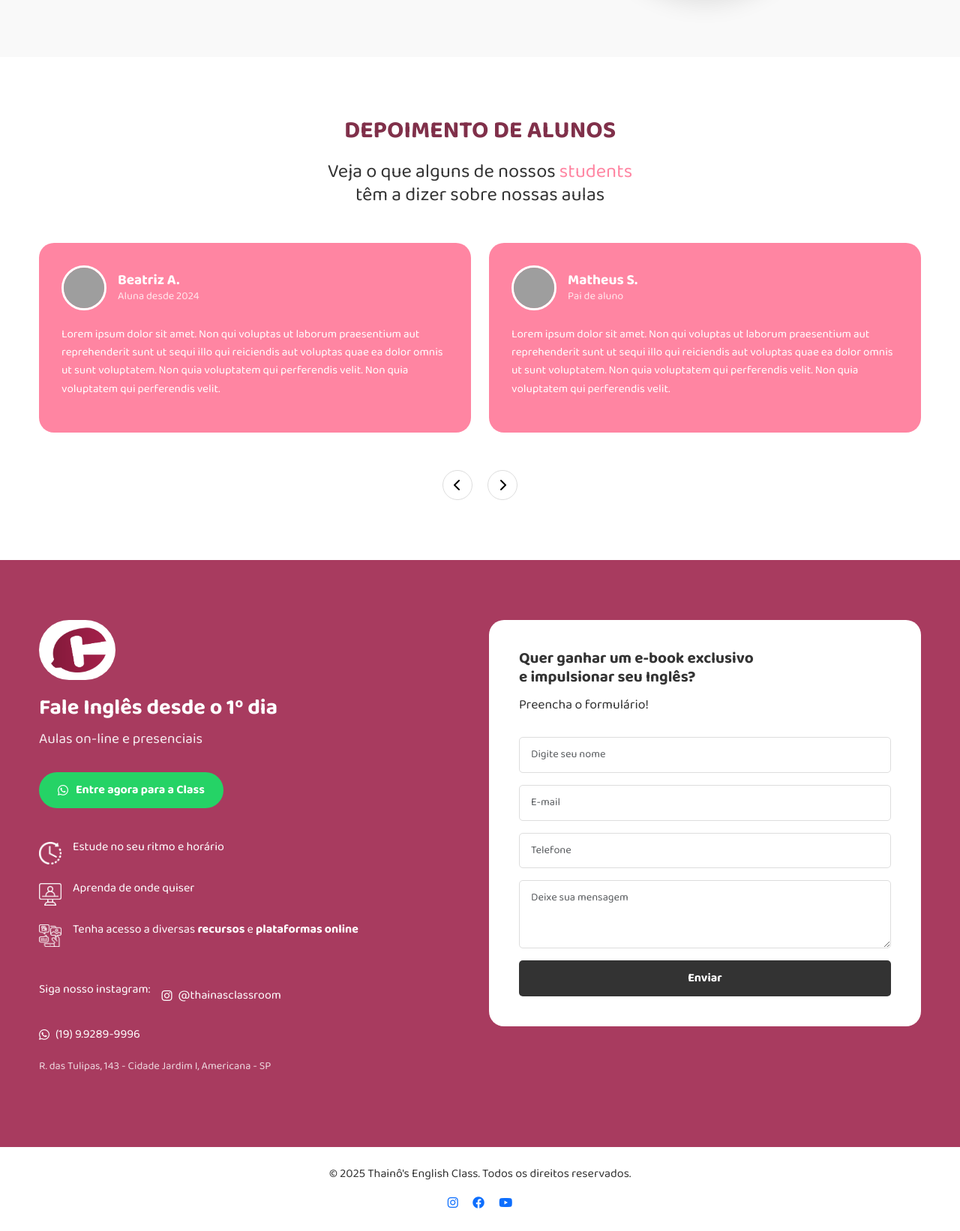
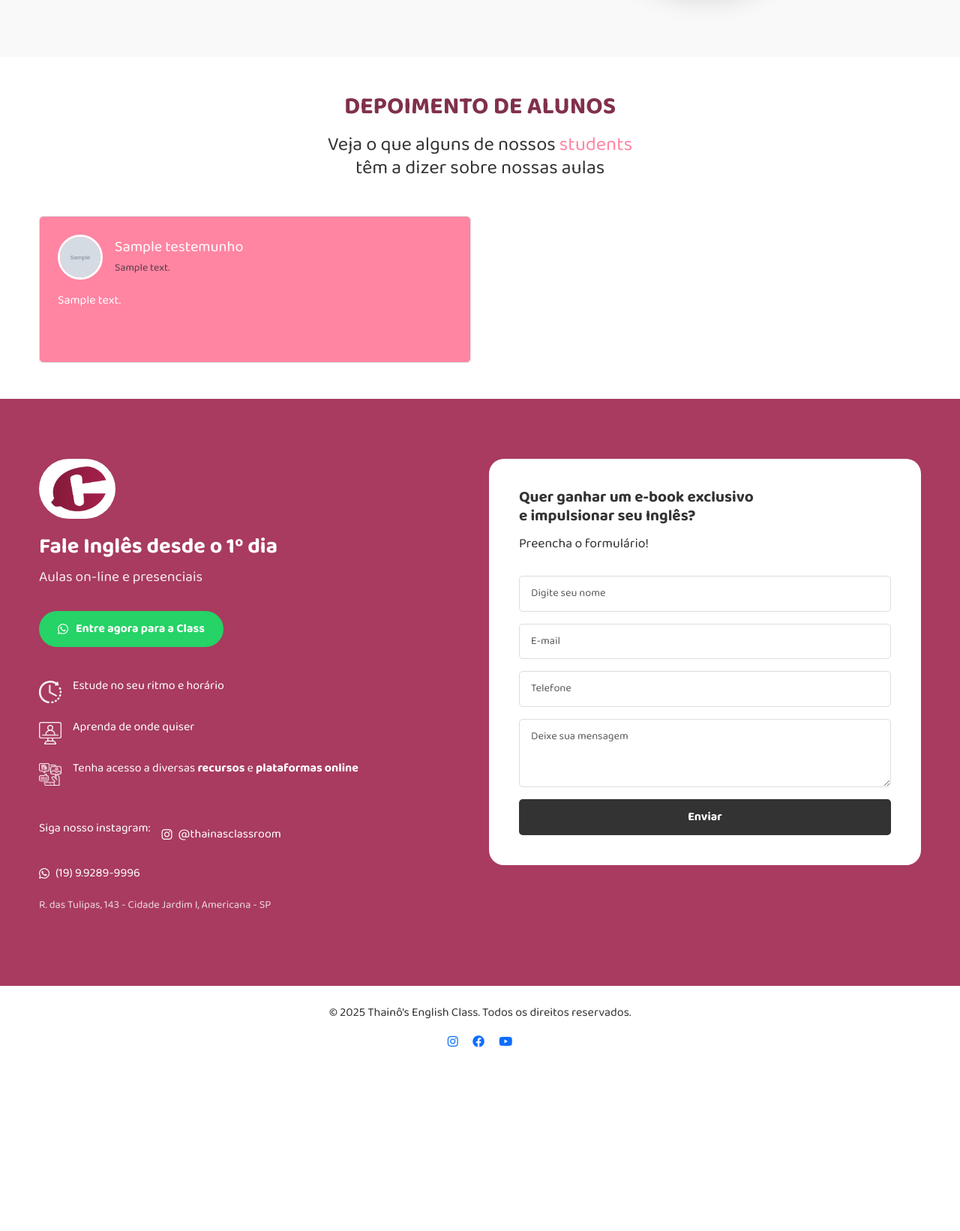
Before and after one commit to ropecual/univesp_projeto_integrador_1_CD, a Django app: page / in a window 1280 px wide. Shown: the part 2087-3729 px from the top of the page at 75% size. After the commit the page ends 3514 px from the top, so only its background shows below. Run offline with Django 5.2, Linux system fonts and the light colour scheme; tables that the repository leaves empty hold one stand-in row (Sample ...); grey boxes are pictures that could not be loaded.

Commit message:
Adição do Swipper para navegação dos testemunhos de forma dinâmica

```diff
--- a/main/models.py
+++ b/main/models.py
@@ -27,6 +27,6 @@ class MaterialPDF(models.Model):
 
 class Testemunhos(models.Model):
     nome = models.CharField(max_length=100)
-    texto_sobre = models.CharField(max_length=100)
+    texto_sobre = models.CharField(max_length=100, blank=True, null=True)
     descricao = models.TextField()
-    imagem = models.ImageField(upload_to='testemunhos/')
+    imagem = models.ImageField(upload_to='testemunhos/',blank=True, null=True)
--- a/main/views.py
+++ b/main/views.py
@@ -1,52 +1,59 @@
 from django.shortcuts import render, redirect
 from django.contrib import messages
-from .models import Visitante, MaterialPDF
+from .models import Visitante, MaterialPDF, Testemunhos
 from .forms import VisitanteForm
 from django.shortcuts import redirect
 from functools import wraps
 
+
 def require_session_email(view_func):
-    @wraps(view_func)
-    def _wrapped_view(request, *args, **kwargs):
-        # Verificar se há um email na sessão (indicando um cadastro recente)
-        if request.session.get('cadastro_email'):
-            return view_func(request, *args, **kwargs)
-        else:
-            messages.warning(request, "Por favor, preencha o cadastro para acessar os materiais.")
-            return redirect('landing_page')
-    return _wrapped_view
+	@wraps(view_func)
+	def _wrapped_view(request, *args, **kwargs):
+		# Verificar se há um email na sessão (indicando um cadastro recente)
+		if request.session.get('cadastro_email'):
+			return view_func(request, *args, **kwargs)
+		else:
+			messages.warning(request, "Por favor, preencha o cadastro para acessar os materiais.")
+			return redirect('landing_page')
+
+	return _wrapped_view
+
 
 def landing_page(request):
-  if request.method == 'POST':
-    form = VisitanteForm(request.POST)
-    if form.is_valid():
-      visitante = form.save(commit=False)
-      # Verificar se já existe um visitante com este email
-      try:
-        v_existente = Visitante.objects.get(email=visitante.email)
-        v_existente.ultima_visita = visitante.ultima_visita
-        v_existente.save()
-        messages.success(request, "Bem-vindo de volta!")
-      except Visitante.DoesNotExist:
-        visitante.save()
-        messages.success(request, "Registro realizado com sucesso!")
+	if request.method == 'POST':
+		form = VisitanteForm(request.POST)
+		if form.is_valid():
+			visitante = form.save(commit=False)
+			# Verificar se já existe um visitante com este email
+			try:
+				v_existente = Visitante.objects.get(email=visitante.email)
+				v_existente.ultima_visita = visitante.ultima_visita
+				v_existente.save()
+				messages.success(request, "Bem-vindo de volta!")
+			except Visitante.DoesNotExist:
+				visitante.save()
+				messages.success(request, "Registro realizado com sucesso!")
 
-      # Redirecionar para a página de materiais
-      return redirect('materiais')
-  else:
-    form = VisitanteForm()
+			# Redirecionar para a página de materiais
+			return redirect('materiais')
+	else:
+		form = VisitanteForm()
 
-  return render(request, 'main/landing_page.html', {
-    'form': form,
-  })
+	testemunhos = Testemunhos.objects.all()
+
+	return render(request, 'main/landing_page.html', {
+		'form': form,
+		'testemunhos': testemunhos,
+	})
+
 
 @require_session_email
 def materiais(request):
-  pdfs_ativos = MaterialPDF.objects.filter(ativo=True)
-  return render(request, 'main/materiais.html', {
-    'pdfs': pdfs_ativos,
-  })
+	pdfs_ativos = MaterialPDF.objects.filter(ativo=True)
+	return render(request, 'main/materiais.html', {
+		'pdfs': pdfs_ativos,
+	})
 
 
 def obrigado(request):
-  return render(request, 'main/obrigado.html')
+	return render(request, 'main/obrigado.html')
--- a/templates/base.html
+++ b/templates/base.html
@@ -3,28 +3,32 @@
 <html lang="pt-BR">
 <head>
     <meta charset="UTF-8">
-    <meta name="viewport" content="width=device-width, initial-scale=1.0">
-    <title>{% block title %}Thainô's English Class{% endblock %}</title>
+    <meta name="viewport" content="width=device-width, initial-scale=1">
+    <title>{% block title %}Thaina's English Class{% endblock %}</title>
 
     <!-- Favicon -->
     <link rel="shortcut icon" href="{% static 'img/favicon.png' %}" type="image/x-icon">
 
     <!-- Google Fonts -->
-    <link href="https://fonts.googleapis.com/css2?family=Poppins:wght@300;400;500;600;700;800&display=swap"
-          rel="stylesheet">
+    <link href="https://fonts.googleapis.com/css2?family=Poppins:wght@300;400;500;600;700;800&display=swap" rel="stylesheet">
+    <link href="https://fonts.googleapis.com/css2?family=Baloo+2:wght@400;700&display=swap" rel="stylesheet">
 
     <!-- Bootstrap CSS -->
     <link href="https://cdn.jsdelivr.net/npm/bootstrap@5.3.0/dist/css/bootstrap.min.css" rel="stylesheet">
 
     <!-- Font Awesome -->
     <link rel="stylesheet" href="https://cdnjs.cloudflare.com/ajax/libs/font-awesome/6.0.0/css/all.min.css">
-   <link href='https://fonts.googleapis.com/css2?family=Baloo+2:wght@400;700&display=swap' rel='stylesheet'>
-    <!-- Custom CSS -->
+
+    <!-- Swiper CSS -->
+    <link rel="stylesheet" href="https://cdn.jsdelivr.net/npm/swiper@11/swiper-bundle.min.css" />
+
+    <!-- Seu Custom CSS -->
     <link rel="stylesheet" href="{% static 'style.css' %}">
 
     {% block extra_css %}{% endblock %}
 </head>
 <body>
+
 {% block navbar %}{% endblock %}
 
 <main>
--- a/templates/main/components/depoimentos.html
+++ b/templates/main/components/depoimentos.html
@@ -1,49 +1,47 @@
 {% load static %}
-<section id="depoimentos" class="testimonials">
+<section id="depoimentos" class="testimonials py-5">
   <div class="container">
-        <h2 class="section-title text-center">DEPOIMENTO DE ALUNOS</h2>
-        <h3 class="section-subtitle text-center mb-5">Veja o que alguns de nossos <span class="text-pink">students</span> <br>têm a dizer sobre nossas aulas</h3>
+    <h2 class="section-title text-center mb-3">DEPOIMENTO DE ALUNOS</h2>
+    <h3 class="section-subtitle text-center mb-5">
+      Veja o que alguns de nossos <span class="text-pink">students</span><br>
+      têm a dizer sobre nossas aulas
+    </h3>
 
-        <div class="testimonial-carousel">
-            <div class="testimonial-slide active">
-                <div class="row">
+    <div class="swiper" id="swiper-depoimentos">
+      <div class="swiper-wrapper">
+        {% for t in testemunhos %}
+          {% if forloop.counter0|divisibleby:2 %}
+            <div class="swiper-slide">
+              <div class="row g-4">
+          {% endif %}
+
           <div class="col-lg-6">
-                        <div class="testimonial-card">
-                            <div class="testimonial-header">
-                                <img src="{% static 'img/beatriz.png' %}" alt="Beatriz A." class="testimonial-img">
-                                <div class="testimonial-info">
-                                    <h4 class="testimonial-name">Beatriz A.</h4>
-                                    <p class="testimonial-detail">Aluna desde 2024</p>
+            <!-- Card de Testemunho -->
+            <div class="testimonial-card p-4 border rounded shadow-sm h-100">
+              <div class="d-flex mb-3 align-items-center">
+                {% if t.imagem %}
+                  <img src="{{ t.imagem.url }}" alt="{{ t.nome }}" class="testimonial-img rounded-circle me-3">
+                {% else %}
+                  <img src="{% static 'img/default_user.png' %}" alt="{{ t.nome }}" class="testimonial-img rounded-circle me-3">
+                {% endif %}
+                <div>
+                  <h5 class="mb-1">{{ t.nome }}</h5>
+                  <small class="text-muted">{{ t.texto_sobre }}</small>
                 </div>
               </div>
-                            <div class="testimonial-content">
-                                <p>Lorem ipsum dolor sit amet. Non qui voluptas ut laborum praesentium aut reprehenderit sunt ut sequi illo qui reiciendis aut voluptas quae ea dolor omnis ut sunt voluptatem. Non quia voluptatem qui perferendis velit. Non quia voluptatem qui perferendis velit.</p>
-                            </div>
+              <p class="testimonial-content">{{ t.descricao }}</p>
             </div>
           </div>
 
-                    <div class="col-lg-6">
-                        <div class="testimonial-card">
-                            <div class="testimonial-header">
-                                <img src="{% static 'img/matheus.png' %}" alt="Matheus S." class="testimonial-img">
-                                <div class="testimonial-info">
-                                    <h4 class="testimonial-name">Matheus S.</h4>
-                                    <p class="testimonial-detail">Pai de aluno</p>
+          {% if forloop.counter0|add:"1"|divisibleby:2 or forloop.last %}
               </div>
             </div>
-                            <div class="testimonial-content">
-                                <p>Lorem ipsum dolor sit amet. Non qui voluptas ut laborum praesentium aut reprehenderit sunt ut sequi illo qui reiciendis aut voluptas quae ea dolor omnis ut sunt voluptatem. Non quia voluptatem qui perferendis velit. Non quia voluptatem qui perferendis velit.</p>
+          {% endif %}
+        {% endfor %}
       </div>
-                        </div>
-                    </div>
-                </div>
-            </div>
-
-            <!-- Botões de navegação -->
-            <div class="testimonial-nav">
-                <button class="nav-btn prev-btn"><i class="fas fa-chevron-left"></i></button>
-                <button class="nav-btn next-btn"><i class="fas fa-chevron-right"></i></button>
-            </div>
+      <!-- Navegação Swiper -->
+      <div class="swiper-button-prev"></div>
+      <div class="swiper-button-next"></div>
     </div>
   </div>
 </section>
```
Also changed, not shown: other parts of templates/base.html (+7 -3 lines), templates/main/landing_page.html (+14 -2 lines), static/style.css (line endings or trailing spaces). Lines whose indentation alone changed are shown as unchanged.
